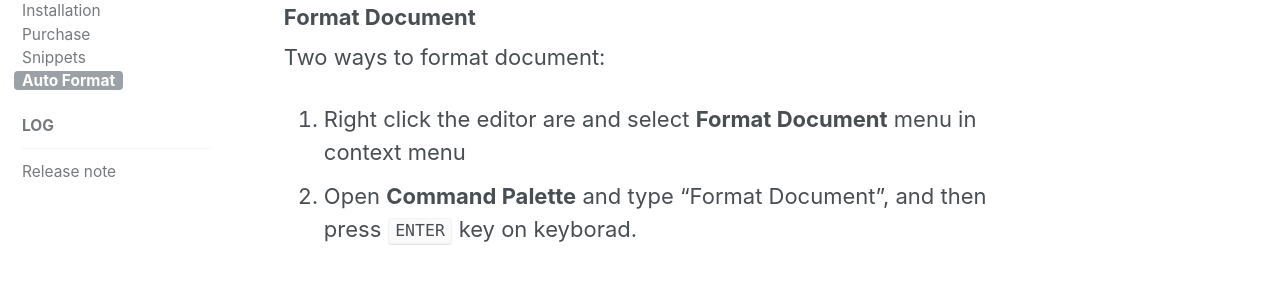
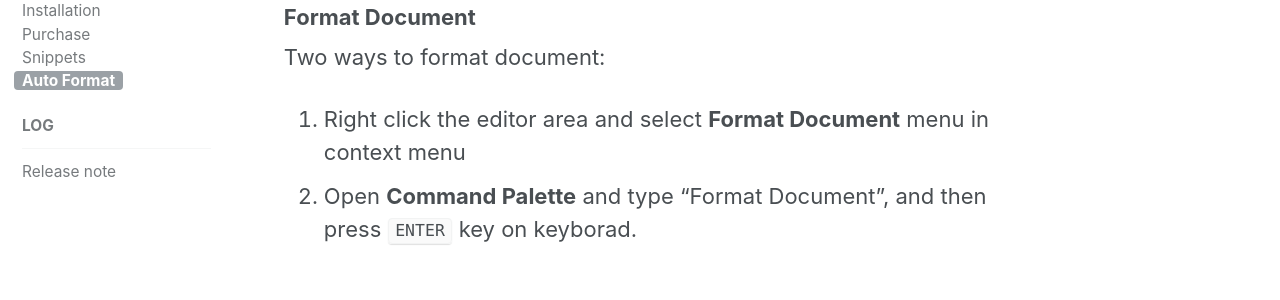
Before and after one commit to amloveyweb/amloveyweb.github.io, a Jekyll site: the page built from _pages/ShaderlabVSCode/autoformat.md, in a window 1280 px wide. Shown: the part 236-536 px from the top of the page. Built offline with Jekyll 4.4.1, drawn with Linux system fonts in a browser that asks for light colours.

Commit message:
fix typo

```diff
--- a/_pages/ShaderlabVSCode/autoformat.md
+++ b/_pages/ShaderlabVSCode/autoformat.md
@@ -10,5 +10,5 @@ permalink: "/shaderlabvscode/auto-format/"
 
 Two ways to format document:
 
-1. Right click the editor are and select __Format Document__ menu in context menu
+1. Right click the editor area and select __Format Document__ menu in context menu
 2. Open __Command Palette__ and type "Format Document", and then press `ENTER` key on keyborad.
```
